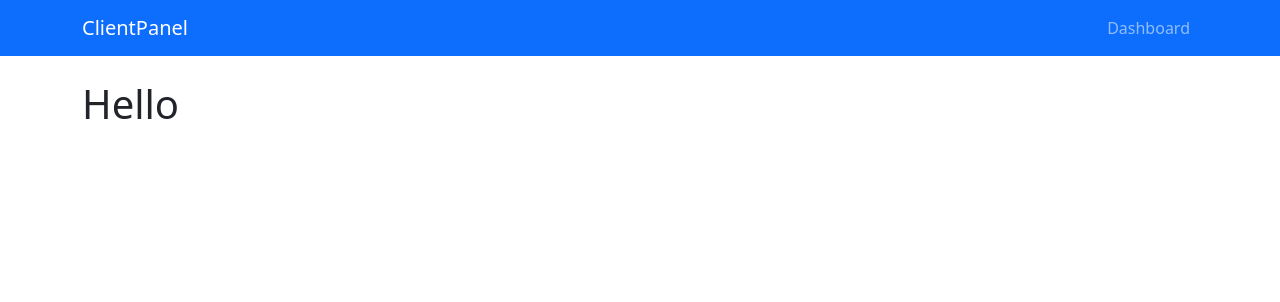
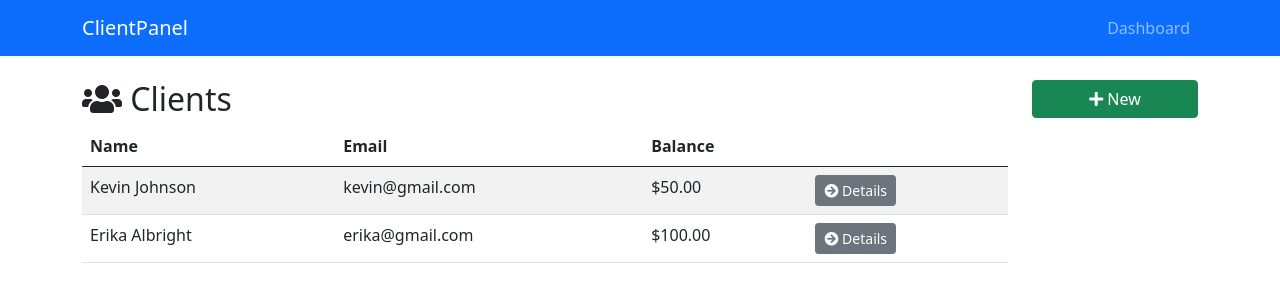
Before and after one commit to rrankawat/react-client-panel, a React (Create React App) app: page / in a window 1280 px wide. Shown: the top 302 px of the page. Built offline with nearby package versions, Linux system fonts and the light colour scheme.

Commit message:
Dashboard, Sidebar & Clients

```diff
--- a/src/App.js
+++ b/src/App.js
@@ -1,6 +1,8 @@
 import React, { Component } from 'react';
 import { BrowserRouter as Router, Route, Switch } from 'react-router-dom';
+
 import AppNavbar from './components/layout/AppNavbar';
+import Dashboard from './components/layout/Dashboard';
 
 export class App extends Component {
   render() {
@@ -8,7 +10,9 @@
       <Router>
         <AppNavbar />
         <div className="container">
-          <h1>Hello</h1>
+          <Switch>
+            <Route exact path="/" component={Dashboard} />
+          </Switch>
         </div>
       </Router>
     );
--- a/src/components/clients/Clients.js
+++ b/src/components/clients/Clients.js
@@ -0,0 +1,74 @@
+import React, { Component } from 'react';
+import { Link } from 'react-router-dom';
+
+class Clients extends Component {
+  render() {
+    const clients = [
+      {
+        id: 1,
+        firstName: 'Kevin',
+        lastName: 'Johnson',
+        email: 'kevin@gmail.com',
+        phone: '555-555-5555',
+        balance: '50',
+      },
+      {
+        id: 2,
+        firstName: 'Erika',
+        lastName: 'Albright',
+        email: 'erika@gmail.com',
+        phone: '555-555-5551',
+        balance: '100',
+      },
+    ];
+
+    if (clients) {
+      return (
+        <div>
+          <div className="row">
+            <div className="col-md-6">
+              <h2>
+                <i className="fas fa-users" /> Clients
+              </h2>
+            </div>
+            <div className="col-md-6"></div>
+          </div>
+
+          <table className="table table-striped">
+            <thead className="thead-inverse">
+              <tr>
+                <th>Name</th>
+                <th>Email</th>
+                <th>Balance</th>
+                <th />
+              </tr>
+            </thead>
+            <tbody>
+              {clients.map((client) => (
+                <tr key={client.key}>
+                  <td>
+                    {client.firstName} {client.lastName}
+                  </td>
+                  <td>{client.email}</td>
+                  <td>${parseFloat(client.balance).toFixed(2)}</td>
+                  <td>
+                    <Link
+                      to={`/client/${client.id}`}
+                      className="btn btn-secondary btn-sm"
+                    >
+                      <i className="fas fa-arrow-circle-right" /> Details
+                    </Link>
+                  </td>
+                </tr>
+              ))}
+            </tbody>
+          </table>
+        </div>
+      );
+    } else {
+      return <h1>Loading...</h1>;
+    }
+  }
+}
+
+export default Clients;
--- a/src/components/layout/Dashboard.js
+++ b/src/components/layout/Dashboard.js
@@ -0,0 +1,18 @@
+import React from 'react';
+import Clients from '../clients/Clients';
+import Sidebar from './Sidebar';
+
+function Dashboard() {
+  return (
+    <div className="row">
+      <div className="col-md-10">
+        <Clients />
+      </div>
+      <div className="col-md-2">
+        <Sidebar />
+      </div>
+    </div>
+  );
+}
+
+export default Dashboard;
--- a/src/components/layout/Sidebar.js
+++ b/src/components/layout/Sidebar.js
@@ -0,0 +1,12 @@
+import React from 'react';
+import { Link } from 'react-router-dom';
+
+function Sidebar() {
+  return (
+    <Link to="/client/add" className="btn btn-success w-100">
+      <i className="fas fa-plus" /> New
+    </Link>
+  );
+}
+
+export default Sidebar;
```
